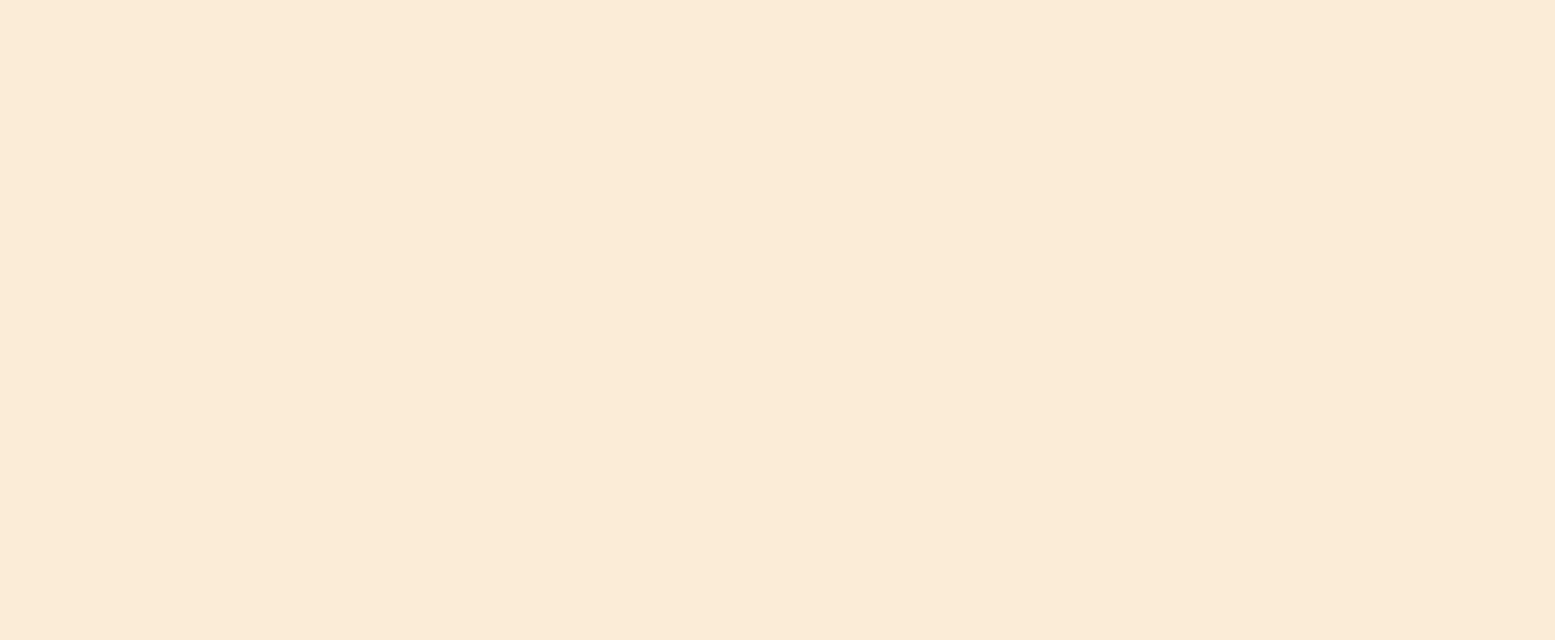
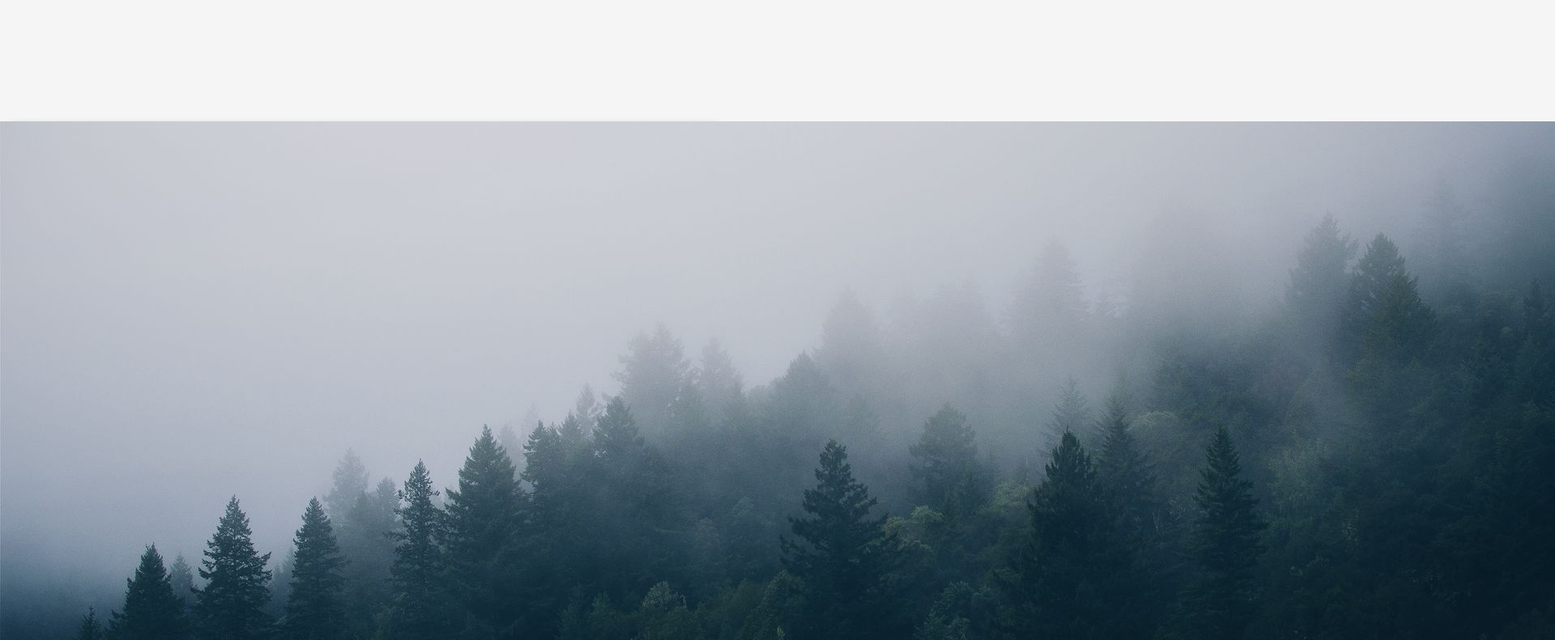
Before and after one commit to VladislavRusak/MyPortfolio, a plain HTML site: page index.html in a window 1280 px wide. Shown: the top 791 px of the page at 81% size, 1920 px wide, since content can reach past the window. Drawn offline with nearby package versions, Linux system fonts and the light colour scheme.

Commit message:
new style

```diff
--- a/index.html
+++ b/index.html
@@ -13,7 +13,9 @@
   <body>
 
     <section class="primary_card">
-
+      <div class="photo">
+        <img src="/img/les_derevia_tuman_110131_1920x1080.jpg" alt="">
+      </div>
     </section>
 
 
--- a/style.css
+++ b/style.css
@@ -1,11 +1,14 @@
 html {
-    background-color: antiquewhite;
+    background-color: whitesmoke;
 
 }
 
 .primary_card{
+    background-color: white;
+    height: 600px;
     width: 70%;
-    height: auto;
-    border-radius: 25px;
-    background-color: white;
+    margin-top: 150px;
+
+    border-radius: 20px;
+    box-shadow: 0px 5px 10px 0px darkgrey;
 }
```
